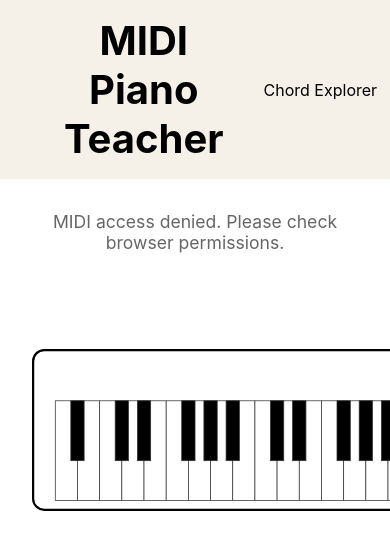
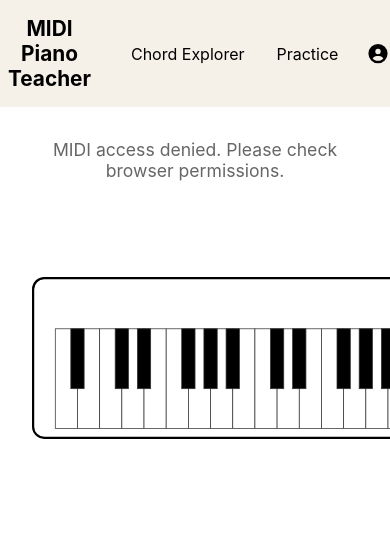
Before and after one commit to mjosephs1/midi-piano-teacher-web, a React (Create React App) app: page / in a window 390 px wide. Shown: the top 550 px of the page. Built offline with nearby package versions, Linux system fonts and the light colour scheme.

Commit message:
Remove header title size and horizontal padding for small/mobile screens

```diff
--- a/src/App.css
+++ b/src/App.css
@@ -26,6 +26,16 @@
   margin: 0;
   padding: 1rem 0;
   font-size: 2.5rem;
+}
+
+@media (max-width: 600px) {
+  .app-header {
+    padding: 0 0.5rem;
+  }
+
+  .app-header h1 {
+    font-size: 1.3rem;
+  }
 }
 
 .title-link {
```
